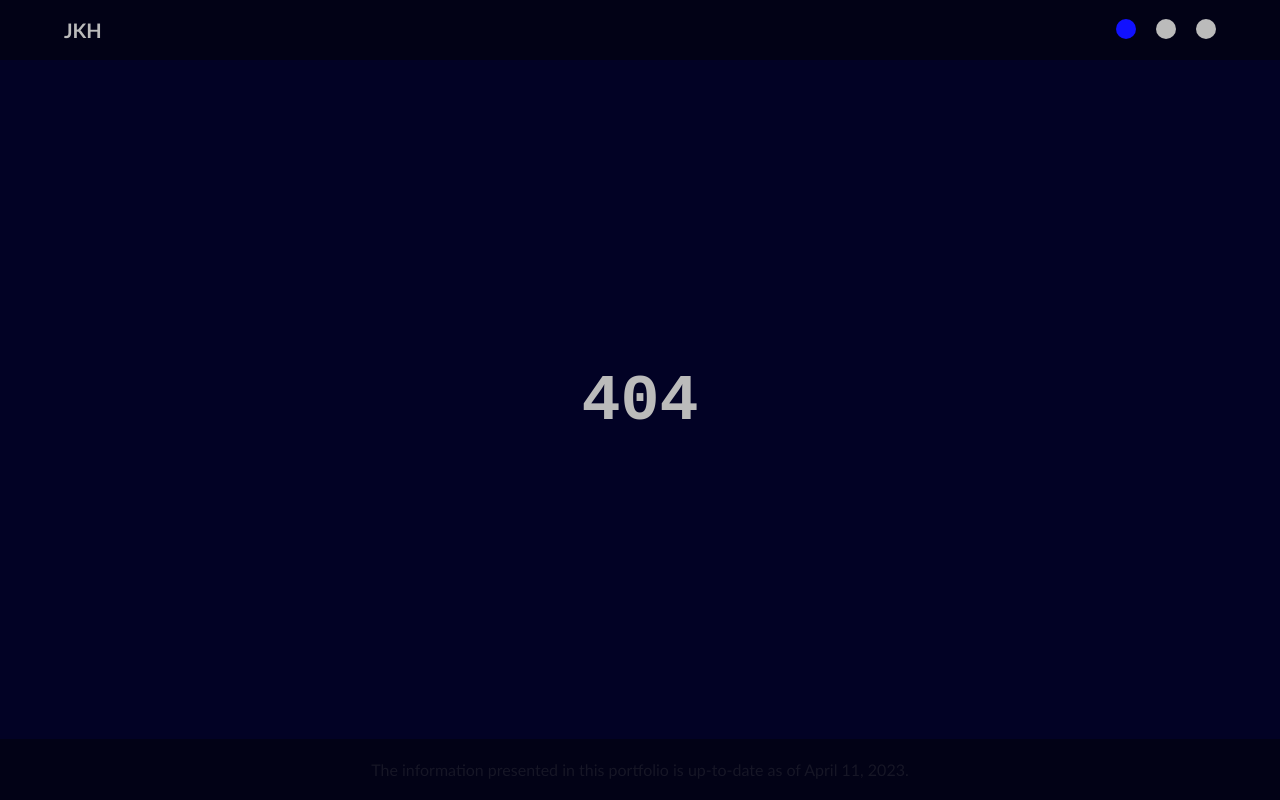
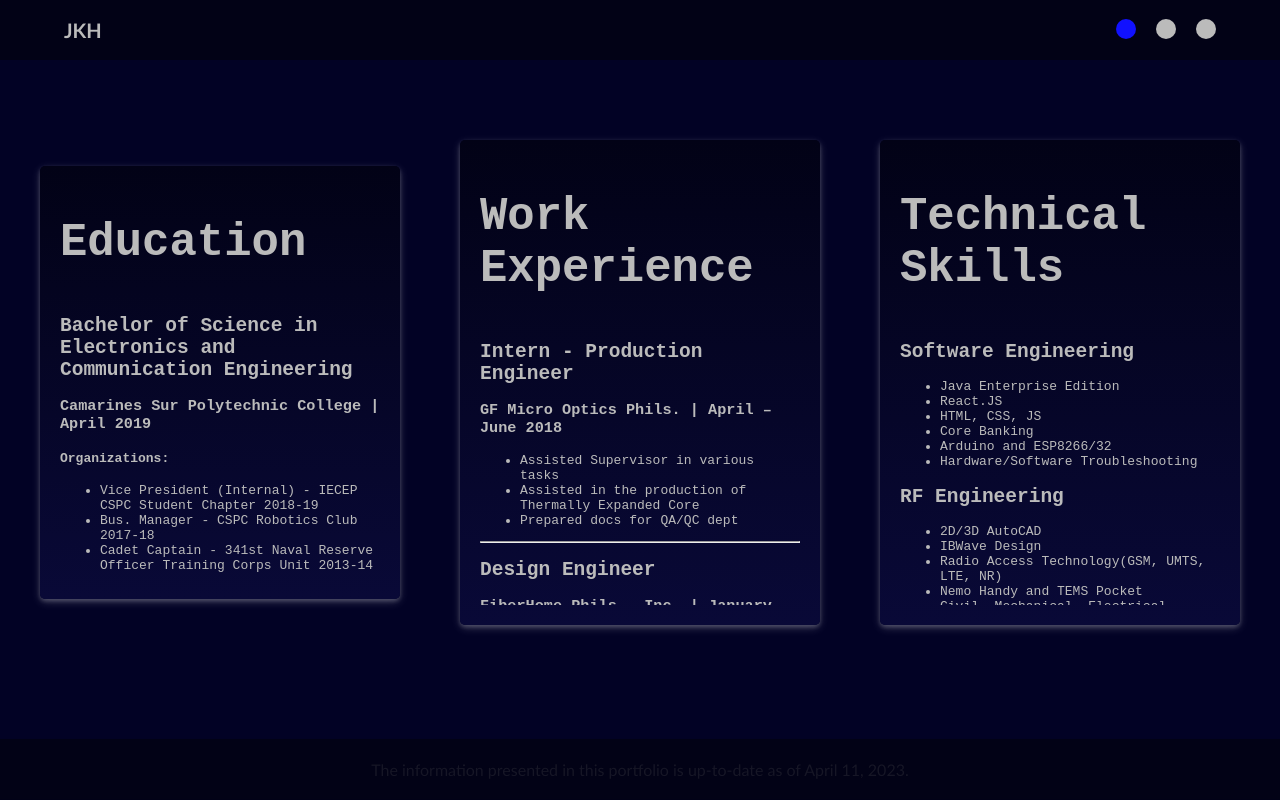
Before and after one commit to jkh-ece/portfolio, a React (Create React App) app: page /portfolio/about in a window 1280 px wide. Before the commit this address had no page. Built offline with nearby package versions, Linux system fonts and the light colour scheme.

Commit message:
portfolio

```diff
--- a/src/App.js
+++ b/src/App.js
@@ -41,8 +41,8 @@ function App() {
 
           <Routes>
             <Route exact path='/portfolio' element={<Home data={json.home} />} />
-            {/* <Route exact path='/portfolio/about' element={<About />} />
-            <Route exact path='/portfolio/contact' element={<Contact />} /> */}
+            <Route exact path='/portfolio/about' element={<About data={json.about}/>} />
+            {/* <Route exact path='/portfolio/contact' element={<Contact />} /> */}
             <Route exact path='*' element={<div className='notFound'><p>404</p></div>} />
           </Routes>
 
--- a/src/json/main.json
+++ b/src/json/main.json
@@ -21,5 +21,197 @@
                 "content": "Previously, I worked as a Radio Frequency Engineer, specializing in Inbuilding Solutions. During my two years in this role, I developed proficiency in both 2D and 3D AutoCAD, which enabled me to design and implement CME projects that met the project's compliance requirements. I also have experience using Walktest tools like TEMS Pocket and Nemo Handy and working with passive/SCMIMO/Hybrid Distributed Antenna Systems (DAS). My knowledge of various mobile network technologies including GSM, UMTS, LTE, and NR, as well as my understanding of active indoor solutions like Lampsite, further enhance my capabilities. In addition, my ability to drive both manual and automatic transmission vehicles made me a versatile team member."
             }
         ]
+    },
+    "about": {
+        "education": {
+            "school": "Camarines Sur Polytechnic College",
+            "graduated": "April 2019",
+            "course": "Bachelor of Science in Electronics and Communication Engineering",
+            "organization": [
+                {
+                    "id": 1,
+                    "name": "IECEP CSPC Student Chapter",
+                    "duration": "2018-19",
+                    "position": "Vice President (Internal)"
+                },
+                {
+                    "id": 2,
+                    "name": "CSPC Robotics Club",
+                    "duration": "2017-18",
+                    "position": "Bus. Manager"
+                },
+                {
+                    "id": 3,
+                    "name": "341st Naval Reserve Officer Training Corps Unit",
+                    "duration": "2013-14",
+                    "position": "Cadet Captain"
+                }
+            ],
+            "awards": [
+                {
+                    "id": 1,
+                    "name": "15th Smart Wireless Engineering Education Program",
+                    "position": "Top 10 Finalist"
+                },
+                {
+                    "id": 2,
+                    "name": "Gawad Likha CSPCean`19",
+                    "position": "First Place"
+                },
+                {
+                    "id": 3,
+                    "name": "2/2019/050537",
+                    "position": "Utility Model Holder"
+                }
+            ]
+        },
+        "skillset": [
+            {
+                "id": 1,
+                "name": "Software Engineering",
+                "skills": [
+                    {
+                        "id": 1,
+                        "skill": "Java Enterprise Edition"
+                    },
+                    {
+                        "id": 2,
+                        "skill": "React.JS"
+                    },
+                    {
+                        "id": 3,
+                        "skill": "HTML, CSS, JS"
+                    },
+                    {
+                        "id": 4,
+                        "skill": "Core Banking"
+                    },
+                    {
+                        "id": 5,
+                        "skill": "Arduino and ESP8266/32"
+                    },
+                    {
+                        "id": 6,
+                        "skill": "Hardware/Software Troubleshooting"
+                    }
+                ]
+            },
+            {
+                "id": 2,
+                "name": "RF Engineering",
+                "skills": [
+                    {
+                        "id": 1,
+                        "skill": "2D/3D AutoCAD"
+                    },
+                    {
+                        "id": 2,
+                        "skill": "IBWave Design"
+                    },
+                    {
+                        "id": 3,
+                        "skill": "Radio Access Technology(GSM, UMTS, LTE, NR)"
+                    },
+                    {
+                        "id": 4,
+                        "skill": "Nemo Handy and TEMS Pocket"
+                    },
+                    {
+                        "id": 5,
+                        "skill": "Civil, Mechanical, Electrical planning"
+                    },
+                    {
+                        "id": 6,
+                        "skill": "Technical Site Survey Report"
+                    },
+                    {
+                        "id": 7,
+                        "skill": "Site Audit and Preliminary Acceptance Testing"
+                    }
+                ]
+            }
+        ],
+        "workset": [
+            {
+                "id": 1,
+                "company": "GF Micro Optics Phils.",
+                "post": "Intern - Production Engineer",
+                "duration": "April – June 2018",
+                "roles": [
+                    {
+                        "id": 1,
+                        "role": "Assisted Supervisor in various tasks"
+                    },
+                    {
+                        "id": 2,
+                        "role": "Assisted in the production of Thermally Expanded Core"
+                    },
+                    {
+                        "id": 3,
+                        "role": "Prepared docs for QA/QC dept"
+                    }
+                ]
+            },
+            {
+                "id": 2,
+                "company": "FiberHome Phils., Inc.",
+                "post": "Design Engineer",
+                "duration": "January 29, 2020 - July 22, 2022",
+                "roles": [
+                    {
+                        "id": 1,
+                        "role": "Conducted Technical Site Survey, Site Audit, Minor Rectification"
+                    },
+                    {
+                        "id": 2,
+                        "role": "Conducted Signal testing using Walktest tools (Nemo Handy, TEMS Pocket)"
+                    },
+                    {
+                        "id": 3,
+                        "role": "Assisted in Technical Site Survey Report"
+                    },
+                    {
+                        "id": 4,
+                        "role": "Assisted in Implementation works"
+                    },
+                    {
+                        "id": 5,
+                        "role": "Prepared Initial Building Design"
+                    },
+                    {
+                        "id": 6,
+                        "role": "Drafted ACL plan and Trunking diagram of DAS for Installation Plan"
+                    },
+                    {
+                        "id": 7,
+                        "role": "Designed CME (Civil, Mechanical, Electrical) Plans"
+                    },
+                    {
+                        "id": 8,
+                        "role": "Provided support in IBS Design to meet the client's criteria"
+                    }
+                ]
+            },
+            {
+                "id": 3,
+                "company": "Accenture Inc.",
+                "post": "Software Engineer",
+                "duration": "July 25, 2022 - Present",
+                "roles": [
+                    {
+                        "id": 1,
+                        "role": "Assists in Documentation and Tool setup"
+                    },
+                    {
+                        "id": 2,
+                        "role": "Accomplished company required trainings"
+                    },
+                    {
+                        "id": 3,
+                        "role": "Assists in Java for customer management app"
+                    }
+                ]
+            }
+        ]
     }
 }
--- a/src/pages/About.js
+++ b/src/pages/About.js
@@ -1,15 +1,104 @@
+import { Fragment } from 'react';
 import '../styles/About.css';
 
-function About() {
+function About(about) {
+  const data = about.data;
+
   return (
-        <div className="main-about">
-          <div className="home-image">
+    <div className="row-about">
+      <div className="about-card">
+
+        <div className='card-title'>
+          <h1>Education</h1>
+        </div>
+
+        <div className='card-contents'>
+          <div className='content-main'>
+            <h2>{data.education.course}</h2>
+            <h3>{data.education.school} | {data.education.graduated}</h3>
           </div>
-          <div className="home-text">
-            <h1>John Kenneth Hugo</h1>
-            <h2>Radio Frequency Software Engineer</h2>
+          <div className='content-support'>
+            <h4>Organizations:</h4>
+            <ul>
+              {data.education.organization.map((org) =>
+                <li key={org.id}>
+                  {org.position} - {org.name} {org.duration}
+                </li>
+              )}
+            </ul>
+          </div>
+          <div className='content-support'>
+            <h4>Awards/Achievements:</h4>
+            <ul>
+              {data.education.awards.map((awa) =>
+                <li key={awa.id}>
+                  {awa.position} - {awa.name}
+                </li>
+              )}
+            </ul>
           </div>
         </div>
+
+      </div>
+
+      <div className="about-card">
+        <div className='card-title'>
+          <h1>Work Experience</h1>
+        </div>
+
+        <div className='card-contents'>
+          {data.workset.map((wrk) =>
+            <Fragment key={wrk.id}>
+              <div className='content-main'>
+                <h2>{wrk.post}</h2>
+                <h3>{wrk.company} | {wrk.duration}</h3>
+              </div>
+
+              <div className='content-support'>
+                <ul>
+                  {wrk.roles.map((rol) =>
+                    <li key={rol.id}>
+                      {rol.role}
+                    </li>
+                  )}
+                </ul>
+              </div>
+              <hr/>
+            </Fragment>
+          )}
+        </div>
+      </div>
+
+
+
+      <div className="about-card">
+        <div className='card-title'>
+          <h1>Technical Skills</h1>
+        </div>
+
+        <div className='card-contents'>
+          {data.skillset.map((set) =>
+            <Fragment key={set.id}>
+              <div className='content-main'>
+                <h2>{set.name}</h2>
+              </div>
+
+              <div className='content-support'>
+                <ul>
+                  {set.skills.map((skl) =>
+                    <li key={skl.id}>
+                      {skl.skill}
+                    </li>
+                  )}
+                </ul>
+              </div>
+            </Fragment>
+          )}
+        </div>
+      </div>
+
+
+    </div>
   );
 }
 
--- a/src/styles/About.css
+++ b/src/styles/About.css
@@ -0,0 +1,41 @@
+.row-about {
+    display: flex;
+    flex-wrap: wrap;
+    align-items: center;
+    justify-content: space-around;
+    margin-top: 5vh;
+    margin-left: 10px;
+    margin-right: 10px;
+}
+
+.about-card {
+    font-family: monospace;
+    color: #bbb;
+    margin: 5vh 30px;
+    background-image: linear-gradient(#020216, #090937);
+    flex: 1;
+    min-height: vw;
+    max-height: 500px;
+    padding: 20px;
+    transition: 0.25s;
+    border-radius: 5px;
+    box-shadow: 0 2px 4px 0 rgba(255, 255, 255, 0.2), 0 3px 10px 0 rgba(255, 255, 255, 0.19);
+    transition: 0.3s;
+}
+.about-card:hover {
+    transform: scale(1.05);
+}
+
+.card-title{
+    font-weight: bolder;
+    font-size:calc(10px + 1vw);
+}
+
+.card-contents{
+    max-height: 35vh;
+    overflow: hidden;
+}
+
+.card-contents:hover{
+    overflow-y: scroll;
+}
```
